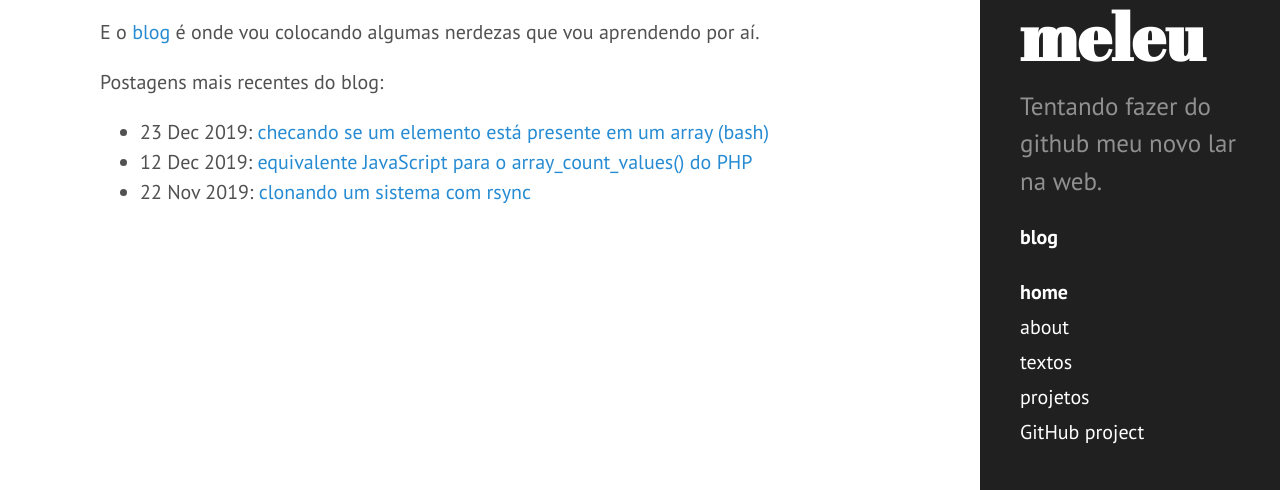
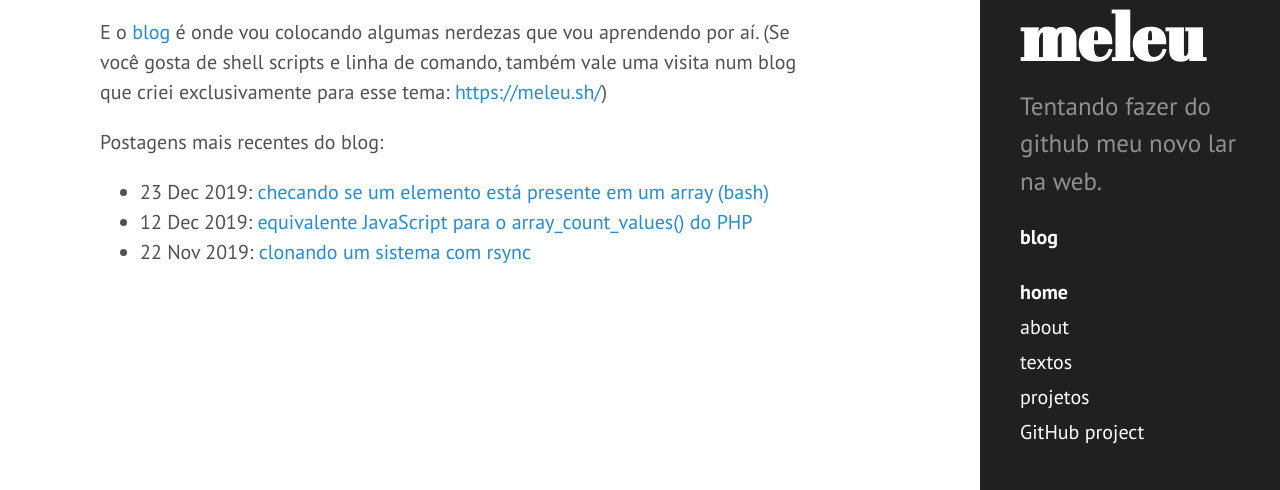
Before and after one commit to meleu/meleu.github.io, a Jekyll site: the page built from index.md, in a window 1280 px wide, cut to the strip 410-900 px from the top of the page. Built offline with Jekyll 4.4.1, drawn with Linux system fonts in a browser that asks for light colours.

Commit message:
Update index.md

```diff
--- a/index.md
+++ b/index.md
@@ -14,7 +14,9 @@ A seção de [textos](/txts/) possui alguns textos que escrevi.
 Em [projetos](/projetos) pode-se ver no que eu ando me metendo ultimamente.
 
 E o [blog](/blog/) é onde vou colocando algumas nerdezas que
-vou aprendendo por aí.
+vou aprendendo por aí. (Se você gosta de shell scripts e linha de comando,
+também vale uma visita num blog que criei exclusivamente para esse tema:
+[https://meleu.sh/](https://meleu.sh/))
 
 Postagens mais recentes do blog:
 <ul class="posts">
```
